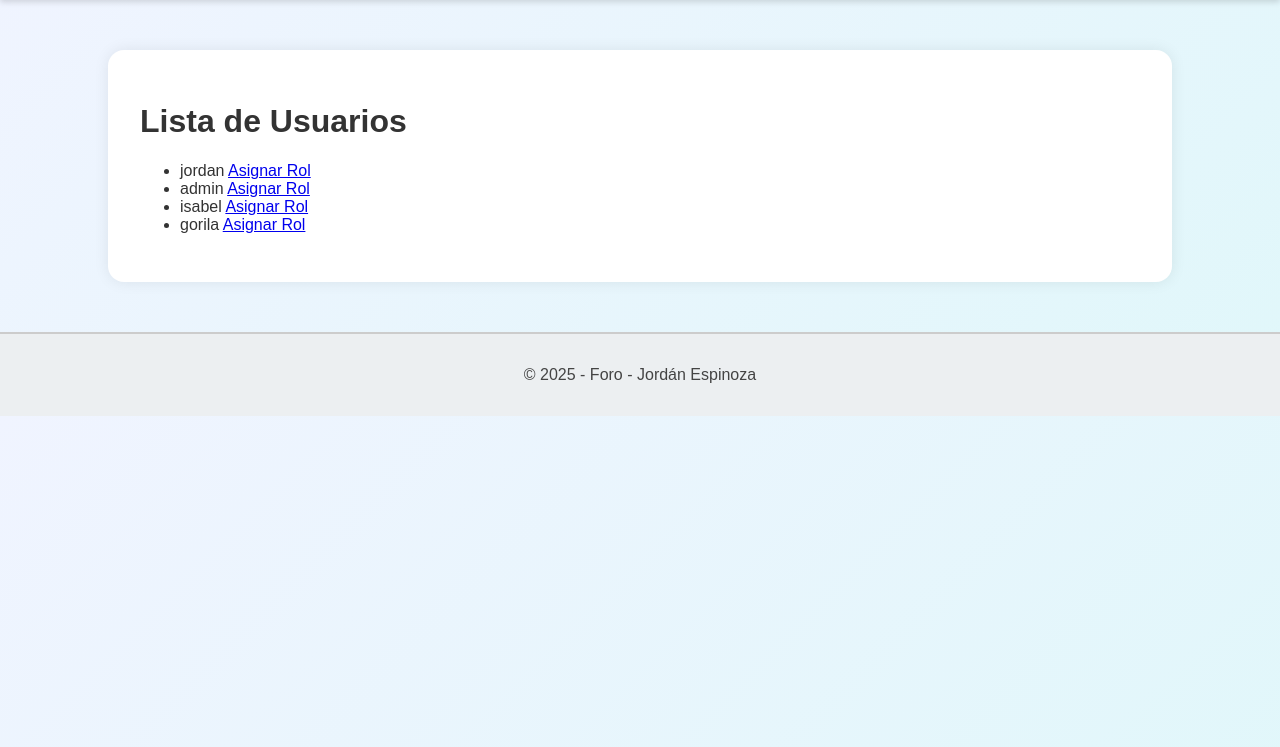
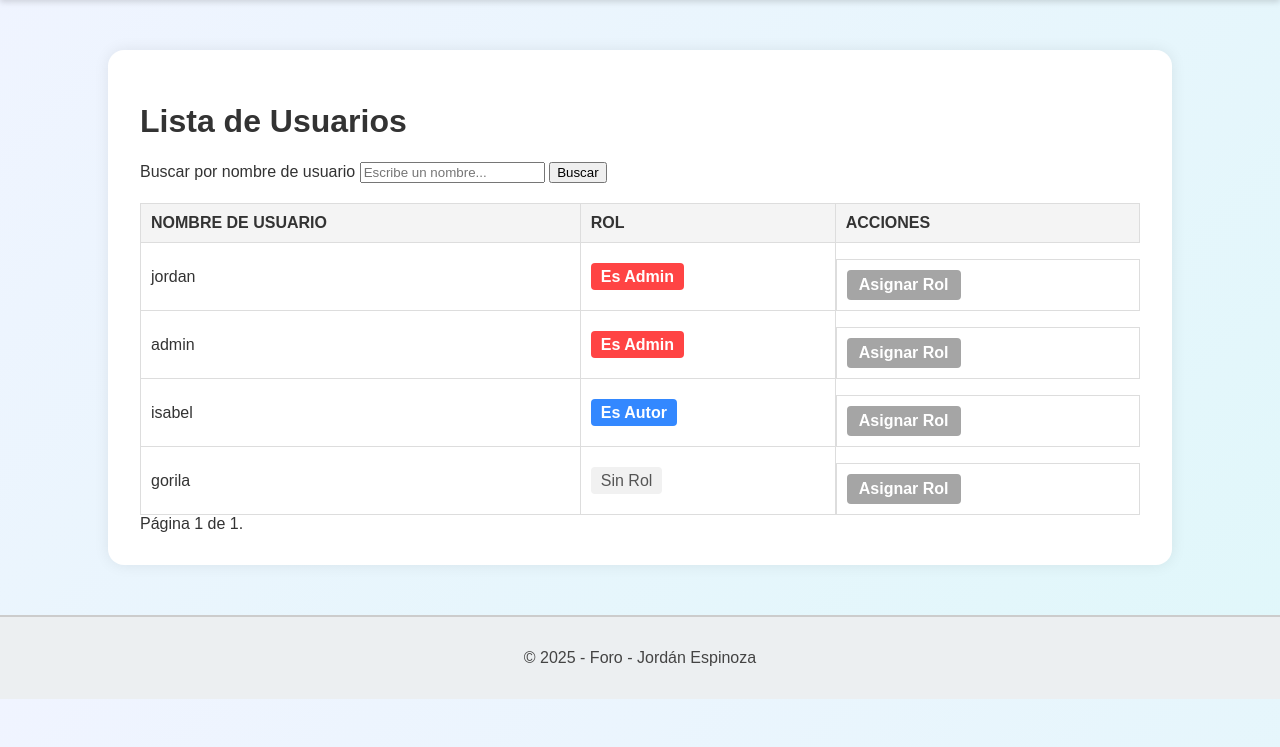
Before and after one commit to kratosjor/foro, a Django app: page /foro/lista_usuarios/ in a window 1280 px wide. Shown: the part 53-800 px from the top of the page. Run offline with Django 5.2, Linux system fonts and the light colour scheme; data comes from the database, SQL or seed files in the repository; both versions use the stored data as it was after the commit.

Commit message:
list usuarios

```diff
--- a/foro_aplicacion/templates/foro_aplicacion/lista_usuarios.html
+++ b/foro_aplicacion/templates/foro_aplicacion/lista_usuarios.html
@@ -2,12 +2,71 @@
 
 {% block body %}
     <h1>Lista de Usuarios</h1>
-    <ul>
-        {% for usuario in usuarios %}
-            <li>
-                {{ usuario.username }}
-                <a href="{% url 'asignar_rol' usuario.pk %}">Asignar Rol</a>
-            </li>
-        {% endfor %}
-    </ul>
+
+    <!-- Formulario de búsqueda -->
+    <form method="get" class="buscar-usuarios-form mb-3">
+        <label for="nombre">Buscar por nombre de usuario</label>
+        <input type="text" name="nombre" id="nombre" value="{{ nombre }}" placeholder="Escribe un nombre...">
+        <button type="submit">Buscar</button>
+    </form>
+
+    <!-- Listado de usuarios en una tabla -->
+    <table class="tabla-usuarios">
+        <thead>
+            <tr>
+                <th>Nombre de usuario</th>
+                <th>Rol</th>
+                <th>Acciones</th>
+            </tr>
+        </thead>
+        <tbody>
+            {% for usuario in usuarios %}
+                <tr>
+                    <td>{{ usuario.username }}</td>
+                    <td>
+                        {% if usuario.es_admin %}
+                            <span class="role-admin">Es Admin</span>
+                        {% elif usuario.es_moderador %}
+                            <span class="role-moderador">Es Moderador</span>
+                        {% elif usuario.es_baneado %}
+                            <span class="role-baneado">Está Baneado</span>
+                        {% elif usuario.es_autor %}
+                            <span class="role-autor">Es Autor</span>
+                        {% elif usuario.es_usuario %}
+                            <span class="role-usuario">Es Usuario</span>
+                        {% else %}
+                            <span class="role-sin-rol">Sin Rol</span>
+                        {% endif %}
+                    </td>
+                    <td class="acciones">
+                        <a href="{% url 'asignar_rol' usuario.pk %}" class="btn-asignar-rol">Asignar Rol</a>
+                    </td>
+                </tr>
+            {% empty %}
+                <tr>
+                    <td colspan="3">No se encontraron usuarios.</td>
+                </tr>
+            {% endfor %}
+        </tbody>
+    </table>
+
+    <!-- Paginación -->
+    <div class="pagination">
+        <span class="step-links">
+            {% if usuarios.has_previous %}
+                <a href="?page=1&nombre={{ nombre }}">Primera</a>
+                <a href="?page={{ usuarios.previous_page_number }}&nombre={{ nombre }}">Anterior</a>
+            {% endif %}
+
+            <span class="current">
+                Página {{ usuarios.number }} de {{ usuarios.paginator.num_pages }}.
+            </span>
+
+            {% if usuarios.has_next %}
+                <a href="?page={{ usuarios.next_page_number }}&nombre={{ nombre }}">Siguiente</a>
+                <a href="?page={{ usuarios.paginator.num_pages }}&nombre={{ nombre }}">Última</a>
+            {% endif %}
+        </span>
+    </div>
+
 {% endblock %}
--- a/foro_aplicacion/urls.py
+++ b/foro_aplicacion/urls.py
@@ -28,6 +28,6 @@ urlpatterns = [
     path('usuarios/<int:pk>/asignar_rol/', AsignarRolView.as_view(), name='asignar_rol'),
 
     #voto
-    path('publicacion/<int:publicacion_id>/voto/', CrearVotoview.as_view(), name='crear_voto'),  # Para vistas basadas en clases
+    path('votar/<int:pk>/', crear_voto, name='crear_voto'),
 
 ]
--- a/foro_aplicacion/views.py
+++ b/foro_aplicacion/views.py
@@ -5,13 +5,15 @@ from django.views.generic import CreateView, UpdateView, DetailView, ListView, D
 from django.contrib.auth.views import LogoutView
 from django.contrib.auth.mixins import LoginRequiredMixin
 from django.shortcuts import get_object_or_404, redirect
-from django.http import HttpResponseRedirect
+from django.http import HttpResponseRedirect, HttpResponse
 from django.urls import reverse
 from django.urls import reverse_lazy
 from django.contrib.auth.views import LoginView
 from django.contrib.auth.views import LogoutView
 from django.views.generic.edit import FormMixin
 from django.contrib.auth.mixins import LoginRequiredMixin, UserPassesTestMixin
+from django.views import View
+from django.core.paginator import Paginator
 
 
 def home(request):
@@ -133,9 +135,19 @@ class PublicacionDetailView(FormMixin, DetailView):
 
     def get_context_data(self, **kwargs):
         context = super().get_context_data(**kwargs)
-        context['comentarios'] = Comentario.objects.filter(publicacion=self.object).order_by('fecha_creacion')
+        publicacion = self.get_object()
+
+        # Comentarios
+        context['comentarios'] = Comentario.objects.filter(publicacion=publicacion).order_by('fecha_creacion')
+
+        # Likes y Dislikes
+        context['likes'] = publicacion.votos.filter(valor=1).count()
+        context['dislikes'] = publicacion.votos.filter(valor=-1).count()
+
+        # Formulario de comentarios
         if 'form' not in context:
             context['form'] = self.get_form()
+
         return context
 
     def post(self, request, *args, **kwargs):
@@ -199,14 +211,21 @@ class EliminarPublicacionView(LoginRequiredMixin, DeleteView):
 # VISTA votar
 ######################
 
-def votar (request, publicacion_id, valor):
-    publicacion = get_object_or_404(Publicacion, id=publicacion_id)
-    voto, created = Voto.objects.update_or_create(
-        publicacion = publicacion,
-        usuario = request.user,
-        defaults={'valor': valor}
-    )
-    return HttpResponseRedirect(reverse('detalle_publicacion', args=[publicacion.id]))  # No content, solo actualiza el voto sin redirigir
+def crear_voto(request, pk):
+    if request.method == 'POST' and request.user.is_authenticated:
+        publicacion = get_object_or_404(Publicacion, pk=pk)
+        valor = int(request.POST.get('valor'))
+
+        # Opcional: evitar votos repetidos del mismo usuario
+        voto_existente = Voto.objects.filter(usuario=request.user, publicacion=publicacion).first()
+        if voto_existente:
+            voto_existente.valor = valor
+            voto_existente.save()
+        else:
+            Voto.objects.create(usuario=request.user, publicacion=publicacion, valor=valor)
+
+        return redirect('detalle_publicacion', pk=pk)
+    return redirect('login')
 
 
 ######################
@@ -224,8 +243,22 @@ class EtiquetaCreateView(LoginRequiredMixin, CreateView):
 #####################
 
 def lista_usuarios(request):
+    nombre = request.GET.get('nombre', '')
     usuarios = Usuario.objects.all()
-    return render(request, 'foro_aplicacion/lista_usuarios.html', {'usuarios': usuarios})
+
+    if nombre:
+        usuarios = usuarios.filter(username__icontains=nombre)
+
+    # Paginación: mostrar 10 usuarios por página
+    paginator = Paginator(usuarios, 10)
+    page_number = request.GET.get('page')
+    usuarios_paginados = paginator.get_page(page_number)
+
+    return render(request, 'foro_aplicacion/lista_usuarios.html', {
+        'usuarios': usuarios_paginados,
+        'nombre': nombre  # Para mantener el valor del campo en la barra de búsqueda
+    })
+
 
 
 ######################
@@ -247,31 +280,13 @@ class AsignarRolView(LoginRequiredMixin, UserPassesTestMixin, UpdateView):
         return user.is_authenticated and user.es_admin
 
 
-######################
-# VISTA VOTOSS
-#####################
-
-class CrearVotoview(LoginRequiredMixin, CreateView):
-    model = Voto
-    fields = ['valor']
-
-    def form_valid(self, form):
-        publicacion_id = self.kwargs['publicacion_id']
-        publicacion = Publicacion.objects.get(id=publicacion_id)
-        usuario = self.request.user
-
-        voto, creado = Voto.objects.get_or_create(
-            publicacion=publicacion,
-            usuario=usuario,
-            defaults={'valor': form.cleaned_data['valor']}
-        )
-
-        if not creado:
-            # Si el voto ya existe, actualiza el valor
-            voto.valor = form.cleaned_data['valor']
-            voto.save()
-
-        return redirect('detalle_publicacion', pk=publicacion_id)
-
-    def form_invalid(self, form):
-        return HttpResponse("Error al procesar el voto", status=400)
+#def listado_de_pacientes(request):
+#    pacientes = Paciente.objects.all()
+#    formulario = Buscar_PacienteForm(request.GET)
+#
+#    if formulario.is_valid():
+#        nombre_a_buscar = formulario.cleaned_data.get('nombre')
+#        if nombre_a_buscar:
+#            pacientes = Paciente.objects.filter(nombre__icontains=nombre_a_buscar)
+#
+#    return render(request, 'RegistroPacientes/listado_de_pacientes.html', {'pacientes': pacientes, "formulario":formulario})
--- a/static/css/styles.css
+++ b/static/css/styles.css
@@ -662,3 +662,93 @@ a.btn {
         transform: translateY(0);
     }
 }
+/*TABLA DE USUARIOS*/
+/* Estilo de la tabla */
+.tabla-usuarios {
+    width: 100%;
+    border-collapse: collapse;
+    margin-top: 20px;
+}
+
+.tabla-usuarios th, .tabla-usuarios td {
+    padding: 10px;
+    text-align: left;
+    border: 1px solid #ddd;
+}
+
+/* Estilo de los encabezados de columna */
+.tabla-usuarios th {
+    background-color: #f4f4f4;
+    font-weight: bold;
+    text-transform: uppercase;
+}
+
+/* Estilo para las celdas de la columna de roles */
+.tabla-usuarios td {
+    vertical-align: middle;
+}
+
+/* Estilo de los roles */
+.tabla-usuarios .role-admin {
+    background-color: #ff4444; /* Rojo */
+    color: white;
+    padding: 5px 10px;
+    border-radius: 4px;
+    font-weight: bold;
+}
+
+.tabla-usuarios .role-moderador {
+    background-color: #ffbb33; /* Naranja */
+    color: white;
+    padding: 5px 10px;
+    border-radius: 4px;
+    font-weight: bold;
+}
+
+.tabla-usuarios .role-baneado {
+    background-color: #666666; /* Gris */
+    color: white;
+    padding: 5px 10px;
+    border-radius: 4px;
+    font-weight: bold;
+}
+
+.tabla-usuarios .role-autor {
+    background-color: #3388ff; /* Azul */
+    color: white;
+    padding: 5px 10px;
+    border-radius: 4px;
+    font-weight: bold;
+}
+
+.tabla-usuarios .role-usuario {
+    background-color: #28a745; /* Verde */
+    color: white;
+    padding: 5px 10px;
+    border-radius: 4px;
+    font-weight: bold;
+}
+
+.tabla-usuarios .role-sin-rol {
+    background-color: #f1f1f1; /* Gris claro */
+    color: #555;
+    padding: 5px 10px;
+    border-radius: 4px;
+}
+/* Estilo para los enlaces de asignar rol */
+.tabla-usuarios .btn-asignar-rol {
+    text-decoration: none; /* Elimina el subrayado */
+    background-color: #a5a5a5; /* Azul para el botón */
+    color: white; /* Texto en blanco */
+    padding: 6px 12px; /* Espaciado interno */
+    border-radius: 4px; /* Bordes redondeados */
+    font-weight: bold; /* Negrita */
+    text-align: center; /* Centrar el texto */
+    display: inline-block; /* Permite que se muestre como un botón */
+    transition: background-color 0.3s ease; /* Transición suave para el cambio de color */
+}
+
+.tabla-usuarios .btn-asignar-rol:hover {
+    background-color: #0056b3; /* Color más oscuro al pasar el ratón */
+    cursor: pointer; /* Cambia el cursor cuando se pasa sobre el enlace */
+}
--- a/templates/template_base.html
+++ b/templates/template_base.html
@@ -19,14 +19,18 @@
             <a href="{% url 'home' %}">Inicio</a>
             <a href="{% url 'listar' %}">Categorías</a>
             <a href="{% url "listar_publicaciones" %}">Publicaciones</a>
+
             {% if not user.is_authenticated %}
                 <a href="{% url 'login' %}">Iniciar sesión</a>
+
             {% endif %}
+            {{ user.username }}
         </div>
 
         {% if user.is_authenticated %}
     <div class="nav-right">
         <form method="post" action="{% url 'logout' %}">
+
             {% csrf_token %}
             <button type="submit" class="logout-button">Cerrar sesión</button>
         </form>
```
Also changed, not shown: foro_aplicacion/templates/publicaciones/detalle.html (+24 -7 lines), db.sqlite3.
